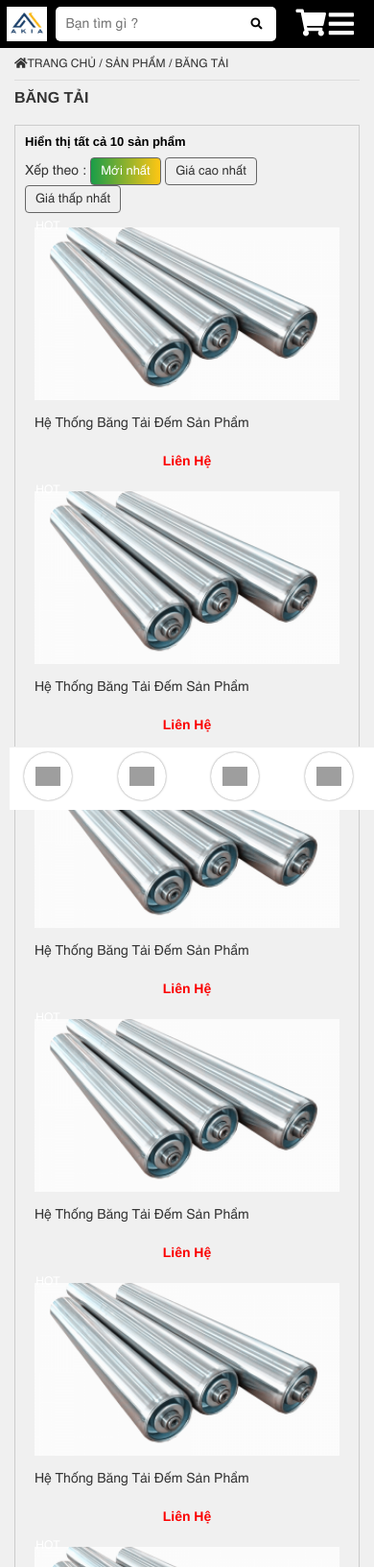
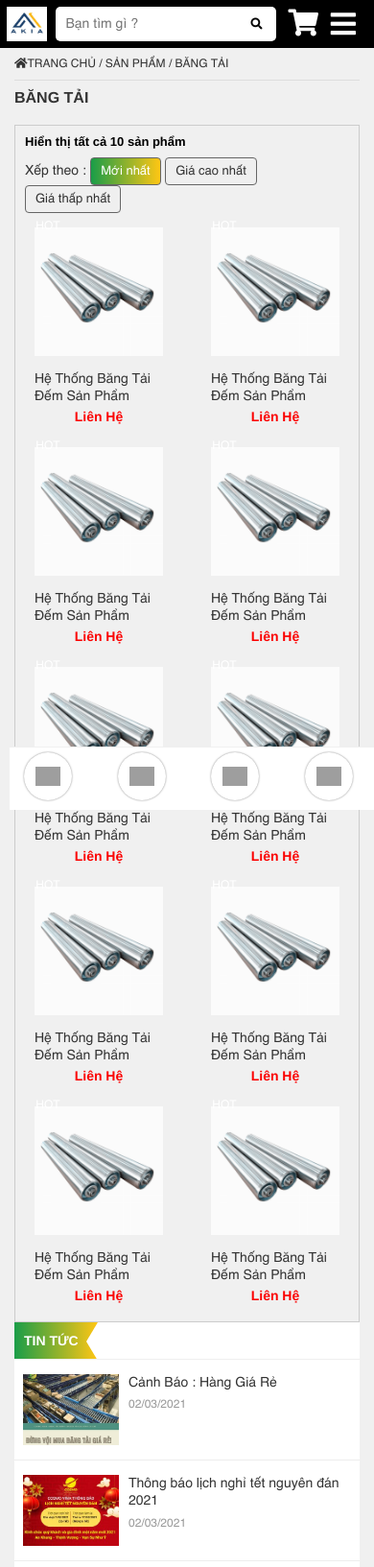
Before and after one commit to Gnoud98/Hanzo-bangchuyen, a plain HTML site: page bang-tai.html in a window 390 px wide. Shown: the top 1633 px of the page at 96% size. Drawn offline with Linux system fonts and the light colour scheme; grey boxes are pictures that could not be loaded.

Commit message:
add file

```diff
--- a/Assets/scss/responsive.scss
+++ b/Assets/scss/responsive.scss
@@ -48,7 +48,7 @@
                     color: #fff;
                     position: absolute;
                     right: 13px;
-                    top: 11px;
+                    top: 2px;
                 }
             }
             .header__top-search form input:first-child {
@@ -149,17 +149,22 @@
             }
         }
     }
+    #footer .coppy__right {
+
+        margin-bottom: 85px;
+
+    }
 }
-@media (max-width: 576px) {
+@media (max-width: 575px) {
     #header {
         .header__top {
             .header__top-search form {
                 input:first-child {
-                    width: 88%;
+                    width: 95%;
                     margin-left: 33px;
                 }
                 button {
-                    right: 14px;
+                    right: -3px;
                 }
             }
 
@@ -191,13 +196,24 @@
             margin-bottom: 15px;
         }
     }
+    #header .header__top .header__top-nav .bar-mb {
+        right: 20px;
+    }
+    #header .header__top .header__top-nav .header__cart {
+        margin-left: 42px;
+    }
+    .list_products{
+        .order-type{
+            margin-top: 10px;
+        }
+    }
 }
 @media (max-width: 480px) {
     #header .header__top .header__top-nav .bar-mb {
-        right: 20px !important;
+        right: 20px;
     }
     #header .header__top .header__top-nav .header__cart {
-        margin-left: 16px !important;
+        margin-left: 16px ;
         margin-bottom: 2px;
     }
     .section-2 .category__product-grid .category__product-item .product-view {
@@ -218,6 +234,16 @@
     }
     .support-fix-mobile ul li a {
         left: 26px !important;
+    }
+    .product__home-item{
+        img{
+            height:auto !important;
+        }
+    }
+    .list_products{
+        .order-type{
+            margin-top: 10px;
+        }
     }
 }
 
--- a/Assets/scss/style.scss
+++ b/Assets/scss/style.scss
@@ -1135,7 +1135,7 @@ body {
         }
     }
     .coppy__right {
-        background: $white-color;
+
         padding-top: 25px;
         display: block;
         align-self: center;
--- a/bang-tai.html
+++ b/bang-tai.html
@@ -284,7 +284,7 @@
                             </div>
                             <div class="row">
 
-                                    <div class="col-lg-3 col-md-6 col-12">
+                                    <div class="col-lg-3 col-md-6 col-6">
                                         <div class="product__home-item">
                                             <a href="">
                                                 <img src="Assets/img/product-img/new-update-pro1.png" alt="">
@@ -298,7 +298,7 @@
                                             <span class="tag-hot">Hot</span>
                                         </div>
                                     </div>
-                                    <div class="col-lg-3 col-md-6 col-12">
+                                    <div class="col-lg-3 col-md-6 col-6">
                                         <div class="product__home-item">
                                             <a href="">
                                                 <img src="Assets/img/product-img/new-update-pro1.png" alt="">
@@ -312,7 +312,7 @@
                                             <span class="tag-hot">Hot</span>
                                         </div>
                                     </div>
-                                    <div class="col-lg-3 col-md-6 col-12">
+                                    <div class="col-lg-3 col-md-6 col-6">
                                         <div class="product__home-item">
                                             <a href="">
                                                 <img src="Assets/img/product-img/new-update-pro1.png" alt="">
@@ -326,7 +326,7 @@
                                             <span class="tag-hot">Hot</span>
                                         </div>
                                     </div>
-                                    <div class="col-lg-3 col-md-6 col-12">
+                                    <div class="col-lg-3 col-md-6 col-6">
                                         <div class="product__home-item">
                                             <a href="">
                                                 <img src="Assets/img/product-img/new-update-pro1.png" alt="">
@@ -340,7 +340,7 @@
                                             <span class="tag-hot">Hot</span>
                                         </div>
                                     </div>
-                                    <div class="col-lg-3 col-md-6 col-12">
+                                    <div class="col-lg-3 col-md-6 col-6">
                                         <div class="product__home-item">
                                             <a href="">
                                                 <img src="Assets/img/product-img/new-update-pro1.png" alt="">
@@ -354,7 +354,7 @@
                                             <span class="tag-hot">Hot</span>
                                         </div>
                                     </div>
-                                    <div class="col-lg-3 col-md-6 col-12">
+                                    <div class="col-lg-3 col-md-6 col-6">
                                         <div class="product__home-item">
                                             <a href="">
                                                 <img src="Assets/img/product-img/new-update-pro1.png" alt="">
@@ -368,7 +368,7 @@
                                             <span class="tag-hot">Hot</span>
                                         </div>
                                     </div>
-                                    <div class="col-lg-3 col-md-6 col-12">
+                                    <div class="col-lg-3 col-md-6 col-6">
                                         <div class="product__home-item">
                                             <a href="">
                                                 <img src="Assets/img/product-img/new-update-pro1.png" alt="">
@@ -382,7 +382,7 @@
                                             <span class="tag-hot">Hot</span>
                                         </div>
                                     </div>
-                                    <div class="col-lg-3 col-md-6 col-12">
+                                    <div class="col-lg-3 col-md-6 col-6">
                                         <div class="product__home-item">
                                             <a href="">
                                                 <img src="Assets/img/product-img/new-update-pro1.png" alt="">
@@ -396,7 +396,7 @@
                                             <span class="tag-hot">Hot</span>
                                         </div>
                                     </div>
-                                    <div class="col-lg-3 col-md-6 col-12">
+                                    <div class="col-lg-3 col-md-6 col-6">
                                         <div class="product__home-item">
                                             <a href="">
                                                 <img src="Assets/img/product-img/new-update-pro1.png" alt="">
@@ -410,7 +410,7 @@
                                             <span class="tag-hot">Hot</span>
                                         </div>
                                     </div>
-                                    <div class="col-lg-3 col-md-6 col-12">
+                                    <div class="col-lg-3 col-md-6 col-6">
                                         <div class="product__home-item">
                                             <a href="">
                                                 <img src="Assets/img/product-img/new-update-pro1.png" alt="">
@@ -429,7 +429,7 @@
 
                         </div>
                     </div>
-                    <div class="col-lg-3 col-md-12 col-12 ">
+                    <div class="col-lg-3 col-md-12 col-12">
                         <div class="news__post">
                             <div class="news__post-title">
                                 <h2>
```
Also changed, not shown: bang-chuyen.html (+7 -7 lines), gia-cong-co-khi.html (+7 -7 lines), he-thong-bang-tai.html (+7 -7 lines), Assets/scss/bangtai.css, Assets/scss/chi-tiet-san-pham.css, Assets/scss/dist/responsive.css, Assets/scss/dist/style.css, Assets/scss/responsive.css, Assets/scss/style.css.
